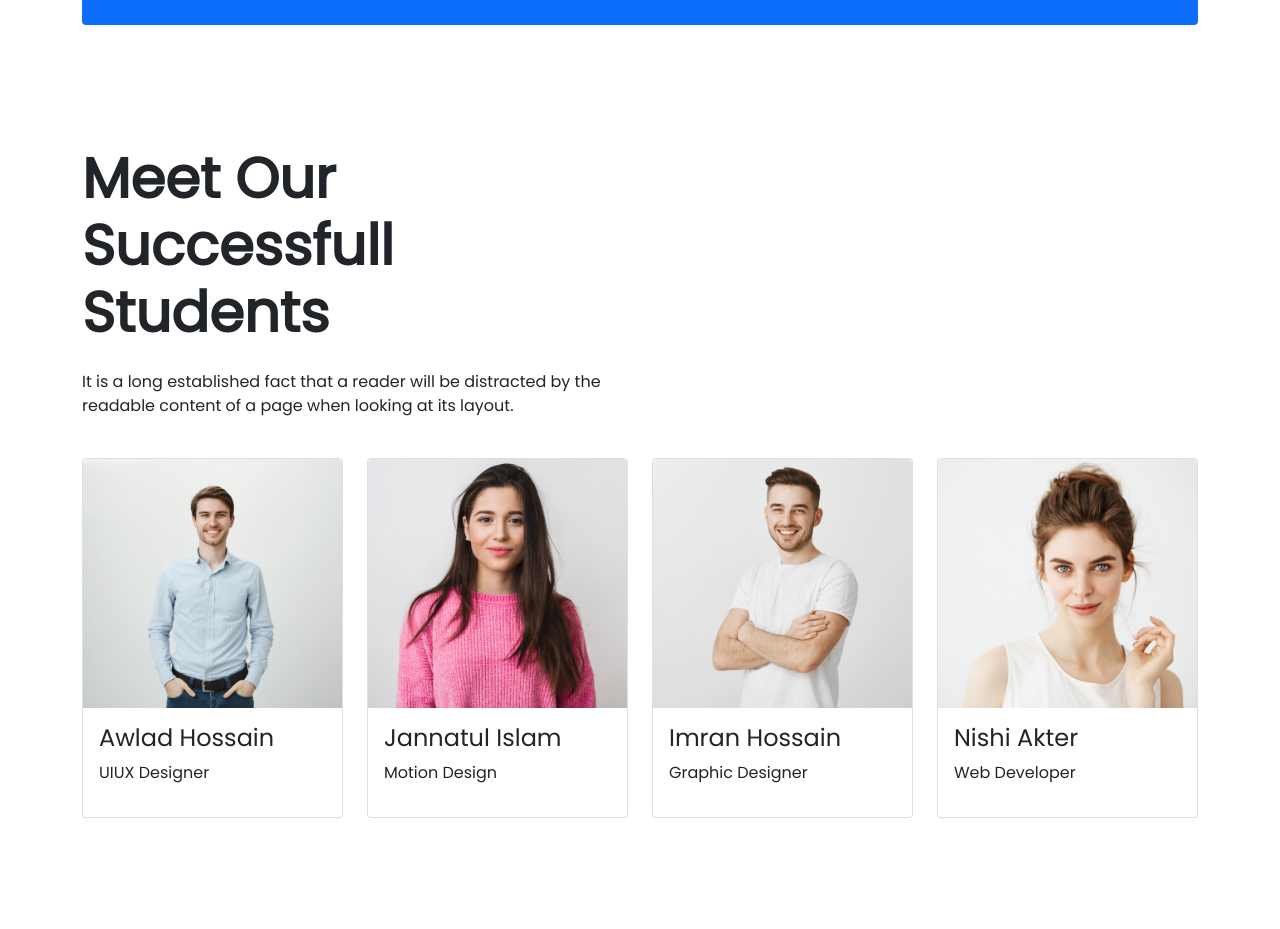
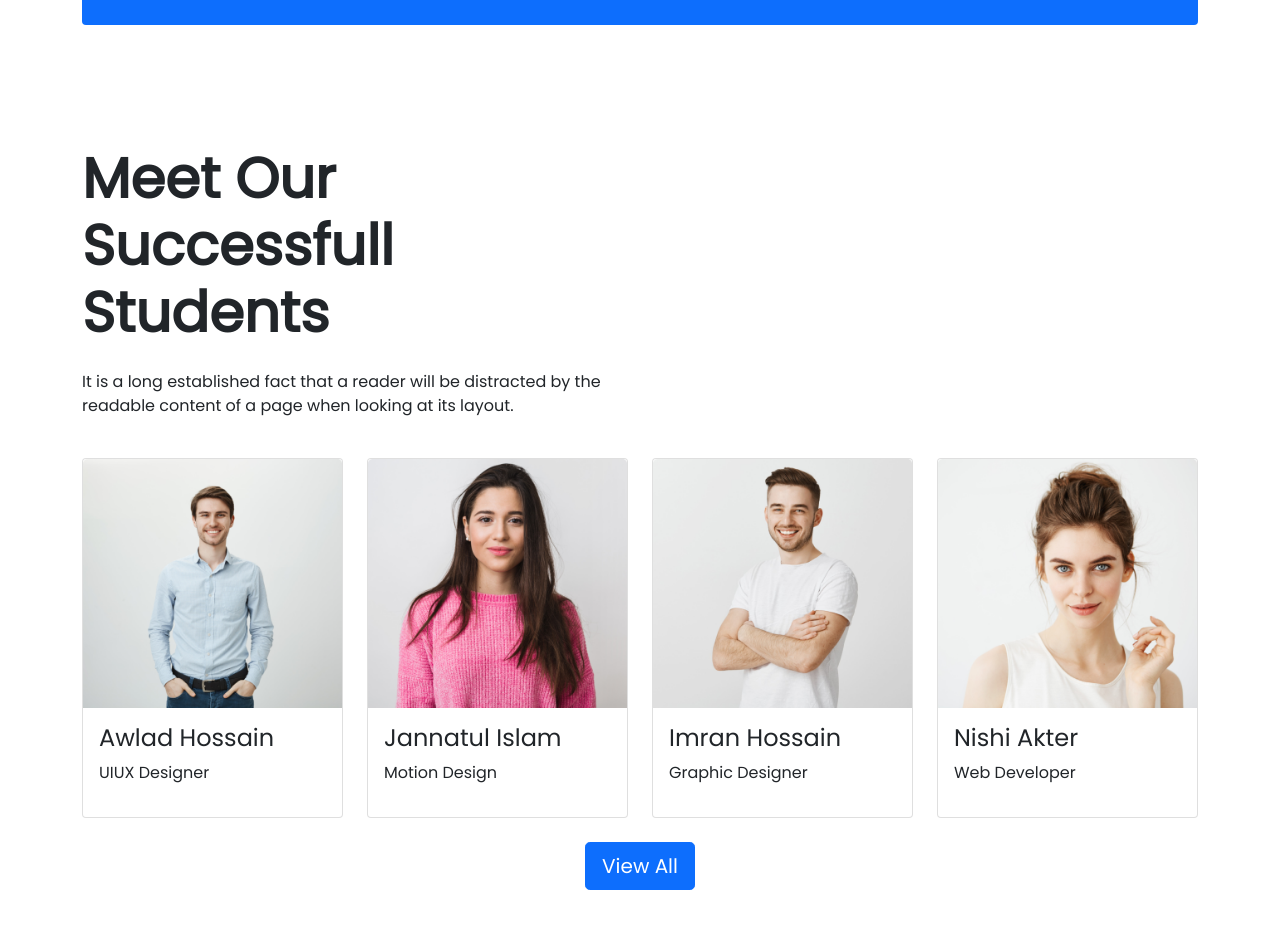
Before and after one commit to Rokibul-bd/Dream-It, a plain HTML site: page index.html in a window 1280 px wide. Shown: the part 3040-3969 px from the top of the page. Before the commit the page ends 3882 px from the top, so only its background shows below. Drawn offline with nearby package versions, Linux system fonts and the light colour scheme.

Commit message:
added student section view all button

```diff
--- a/index.html
+++ b/index.html
@@ -299,7 +299,7 @@
       </div>
     </section>
     <!-- success section start / student section start  -->
-    <section id="success">
+    <section id="success" class="my-5">
       <div class="container">
         <!-- student section header  -->
         <div class="row">
@@ -357,7 +357,9 @@
           </div>
         </div>
         <!-- student section student item  end-->
-
+        <div class="d-flex justify-content-center align-items-center">
+          <button class="btn btn-primary btn-lg">View All</button>
+        </div>
       </div>
     </section>
     <!-- success section end / student section end  -->
```
